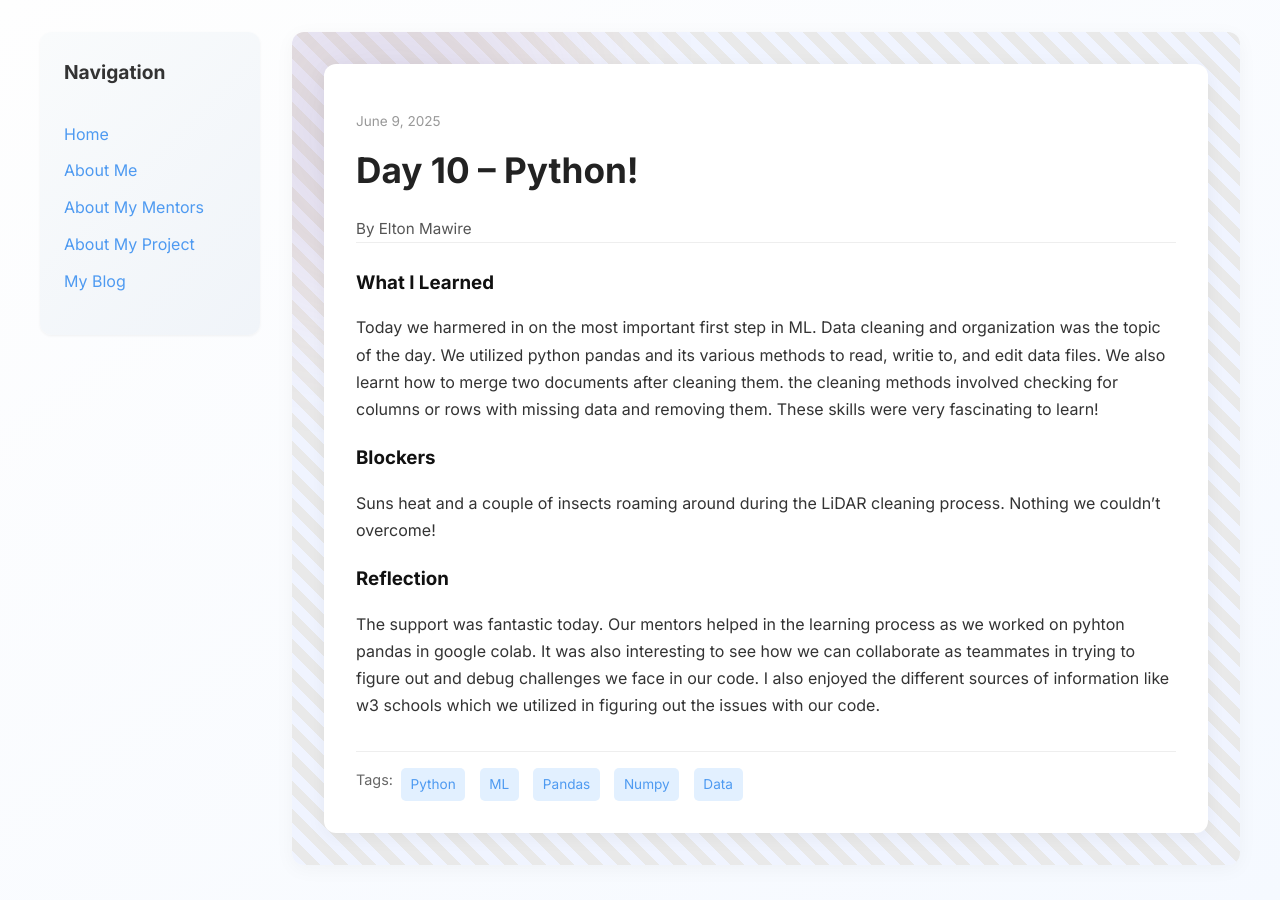
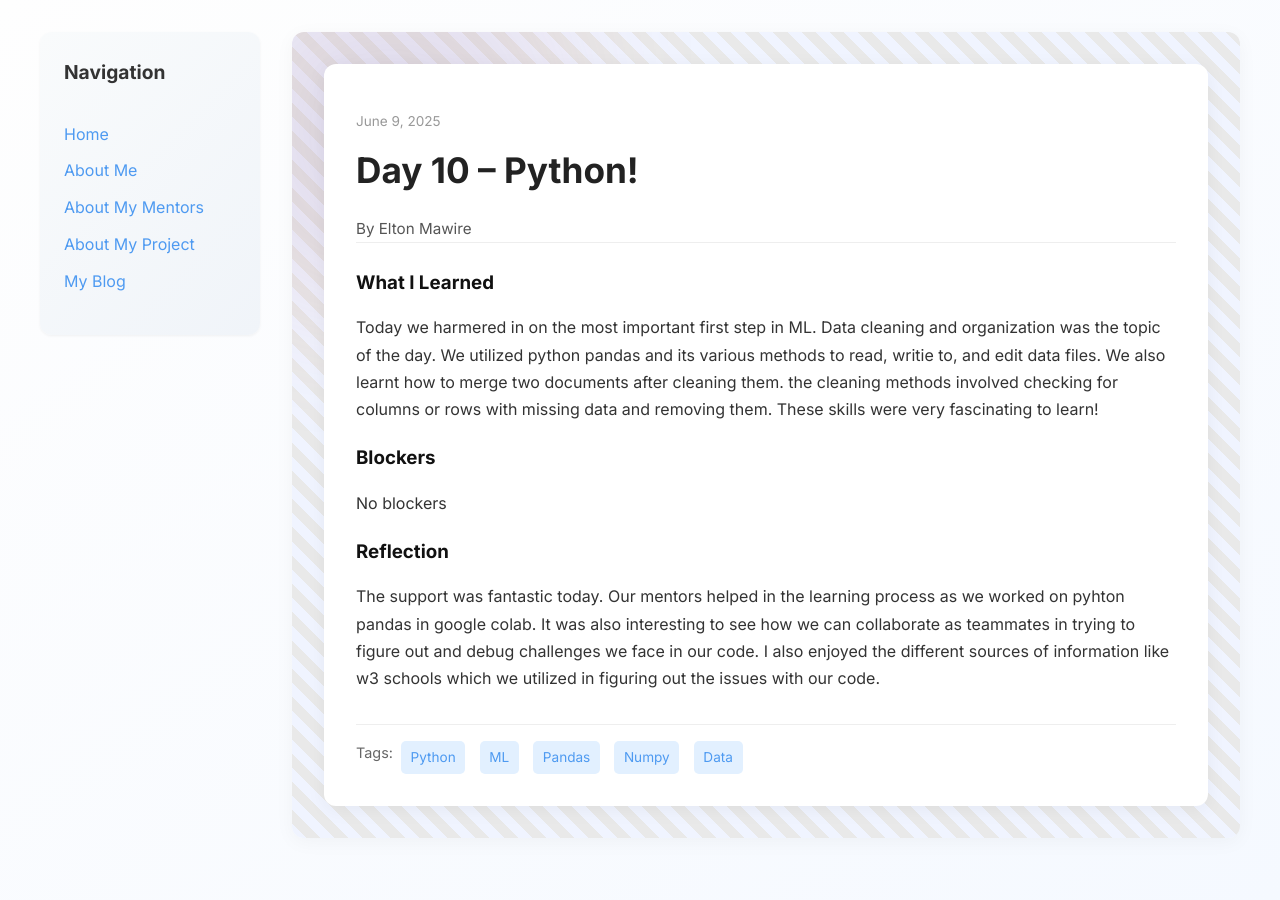
Before and after one commit to Nginga/Nginga.github.io, a Jekyll site: the page built from _posts/2025-06-09-day-10.md, in a window 1280 px wide. Built offline with Jekyll 4.4.1, drawn with Linux system fonts in a browser that asks for light colours.

Commit message:
Update 2025-06-09-day-10.md

```diff
--- a/_posts/2025-06-09-day-10.md
+++ b/_posts/2025-06-09-day-10.md
@@ -10,7 +10,7 @@
   Today we harmered in on the most important first step in ML. Data cleaning and organization was the topic of the day. We utilized python pandas and its various methods to read, writie to, and edit data files. We also learnt how to merge two documents after cleaning them. the cleaning methods involved checking for columns or rows with missing data and removing them. These skills were very fascinating to learn!
 
 blockers: |
-  Suns heat and a couple of insects roaming around during the LiDAR cleaning process. Nothing we couldn't overcome!
+  No blockers
 
 reflection: |
   The support was fantastic today. Our mentors helped in the learning process as we worked on pyhton pandas in google colab. It was also interesting to see how we can collaborate as teammates in trying to figure out and debug challenges we face in our code. I also enjoyed the different sources of information like w3 schools which we utilized in figuring out the issues with our code.
```
